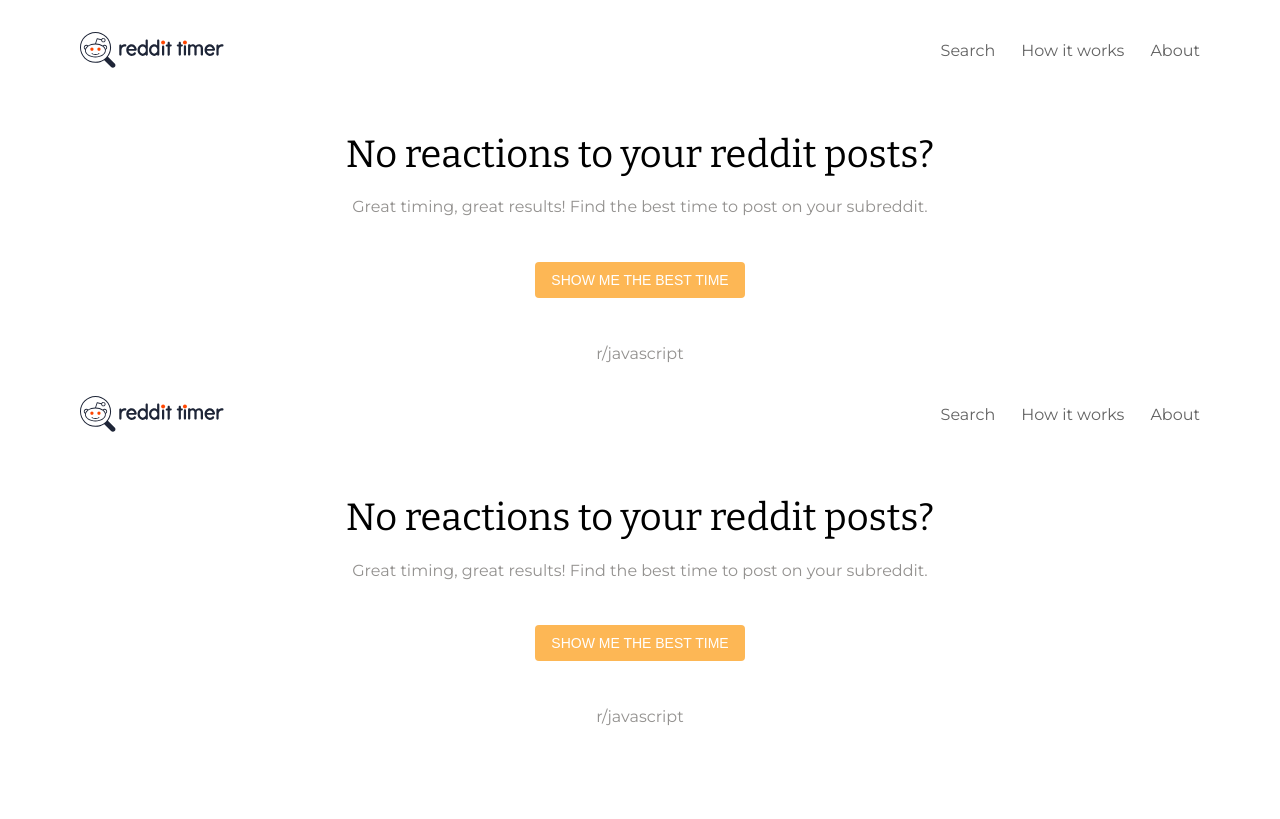
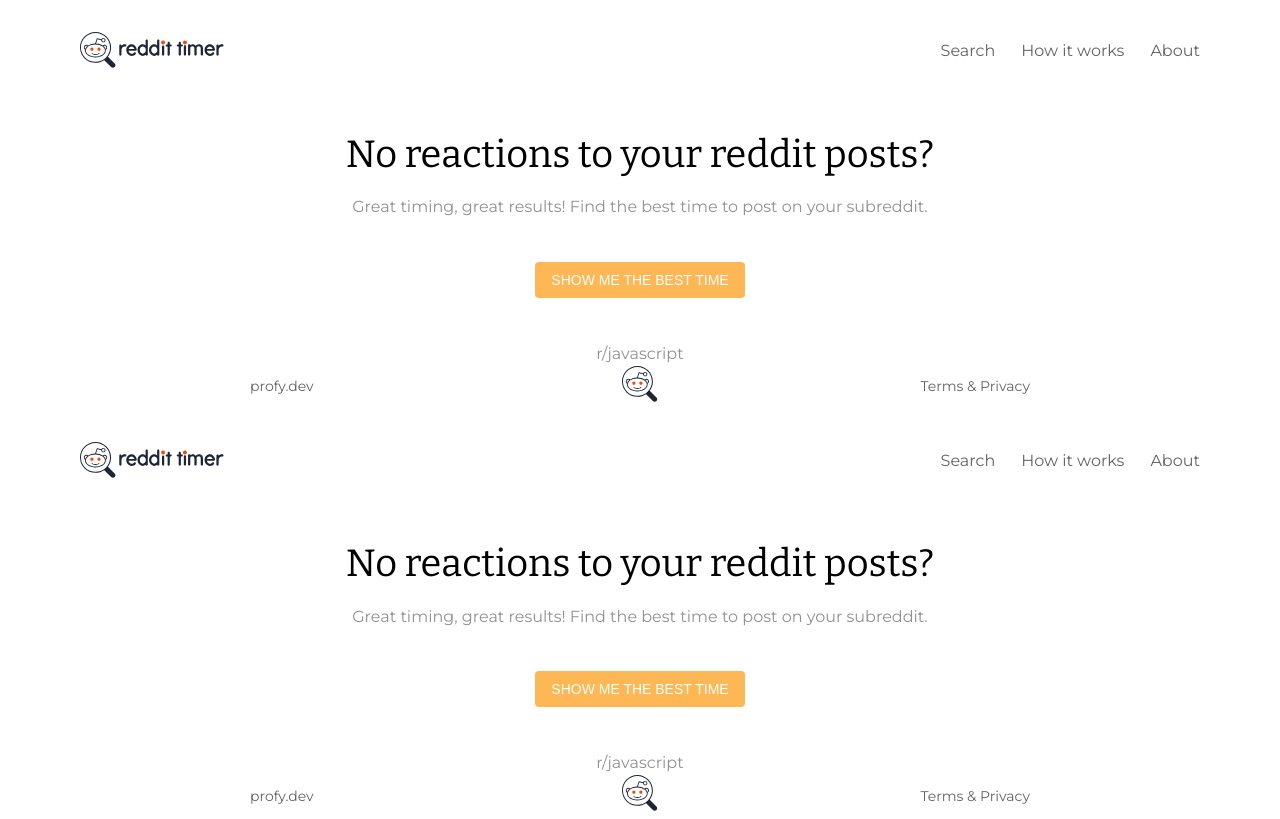
Before and after one commit to gwlee412/reddit-timer-gwlee412, a React (Create React App) app: page / in a window 1280 px wide. Built offline with nearby package versions, Linux system fonts and the light colour scheme.

Commit message:
footer section added

```diff
--- /dev/null
+++ b/src/Footer.js
@@ -0,0 +1,23 @@
+import React from 'react';
+import { Link } from 'react-router-dom';
+import {
+  Container, Logo, PageLinks,
+} from './StyledFooter';
+
+function Footer() {
+  return (
+    <Container>
+      <PageLinks to={{ pathname: 'https://profy.dev/employers' }}>
+        profy.dev
+      </PageLinks>
+      <Link to="/">
+        <Logo />
+      </Link>
+      <PageLinks to="/terms">
+        Terms & Privacy
+      </PageLinks>
+    </Container>
+  );
+}
+
+export default Footer;
--- a/src/HomePage.js
+++ b/src/HomePage.js
@@ -1,14 +1,15 @@
 import { render } from '@testing-library/react';
 import React from 'react';
 import Header from './Header';
+import Footer from './Footer';
 import {
-  TitleContainer, TitleQuestion, TitleDescription, SearchPageButton, HomePageContainer,
+  TitleContainer, TitleQuestion, TitleDescription, SearchPageButton,
 } from './StyledHomePage';
 
 const HomePage = () => {
   render();
   return (
-    <HomePageContainer>
+    <>
       <Header />
       <TitleContainer>
         <TitleQuestion>
@@ -24,7 +25,8 @@ const HomePage = () => {
           r/javascript
         </TitleDescription>
       </TitleContainer>
-    </HomePageContainer>
+      <Footer />
+    </>
   );
 };
 
--- /dev/null
+++ b/src/StyledFooter.js
@@ -0,0 +1,31 @@
+import styled from 'styled-components';
+import { Link } from 'react-router-dom';
+import { ReactComponent } from './sign.svg';
+
+export const Container = styled.footer`
+width: 100%;
+padding:
+height: 100px;
+margin: 0 auto;
+  padding: 0 250px;
+  display: flex;
+  align-items: center;
+  justify-content: space-between;
+`;
+
+export const Logo = styled(ReactComponent)`
+  margin-top:2px;
+  margin-left:45px;
+`;
+
+export const PageLinks = styled(Link)`
+  font-size:14px;
+  line-height:17.07px;
+  text-decoration: none;
+  color: #636363;
+`;
+
+export const NavContainer = styled.section`
+display:flex;
+
+`;
--- a/src/StyledHomePage.js
+++ b/src/StyledHomePage.js
@@ -1,8 +1,4 @@
 import styled from 'styled-components';
-
-export const HomePageContainer = styled.section`
-width:100%;
-`;
 
 export const TitleContainer = styled.section`
 width: 100%;
```
Also changed, not shown: src/sign.svg (added).
